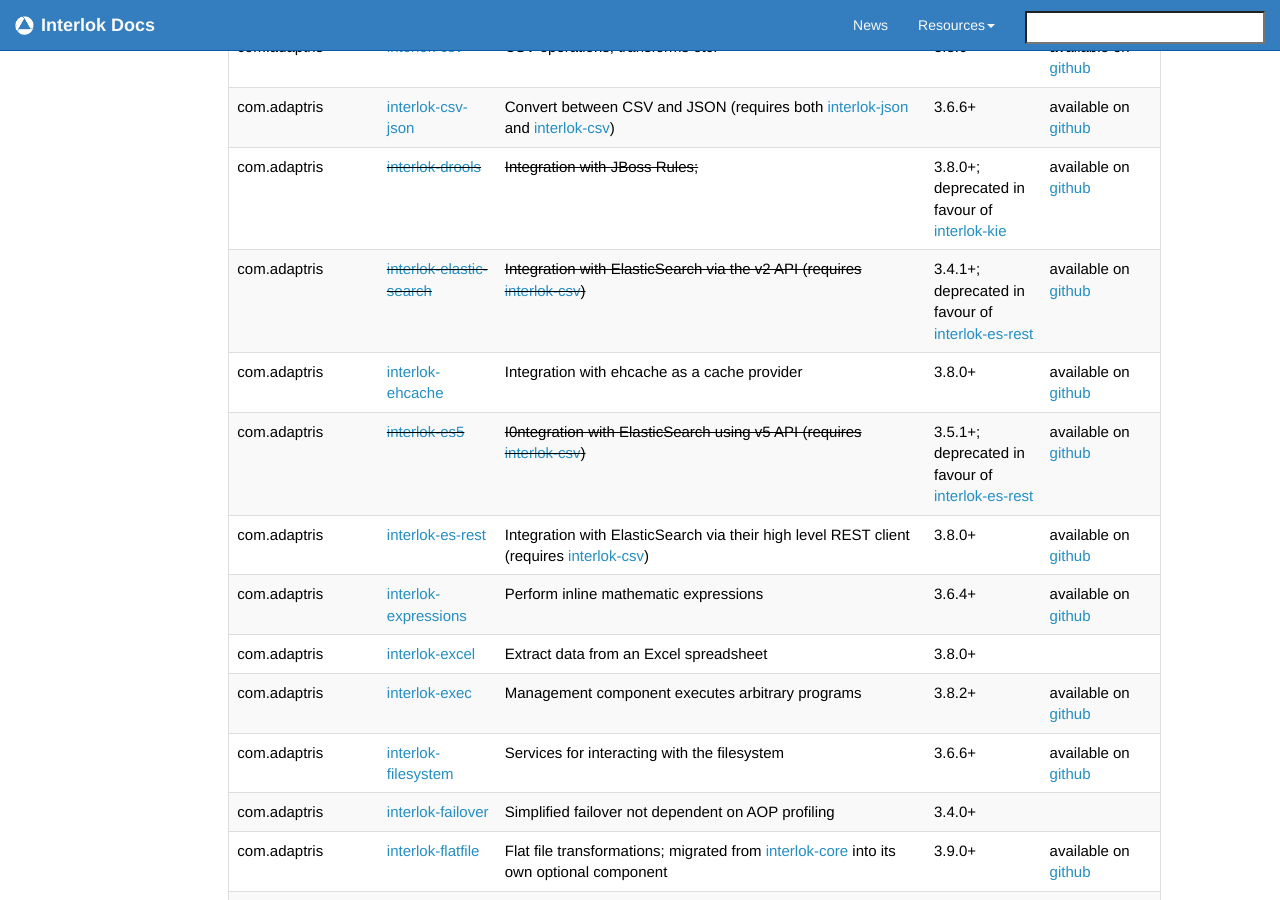
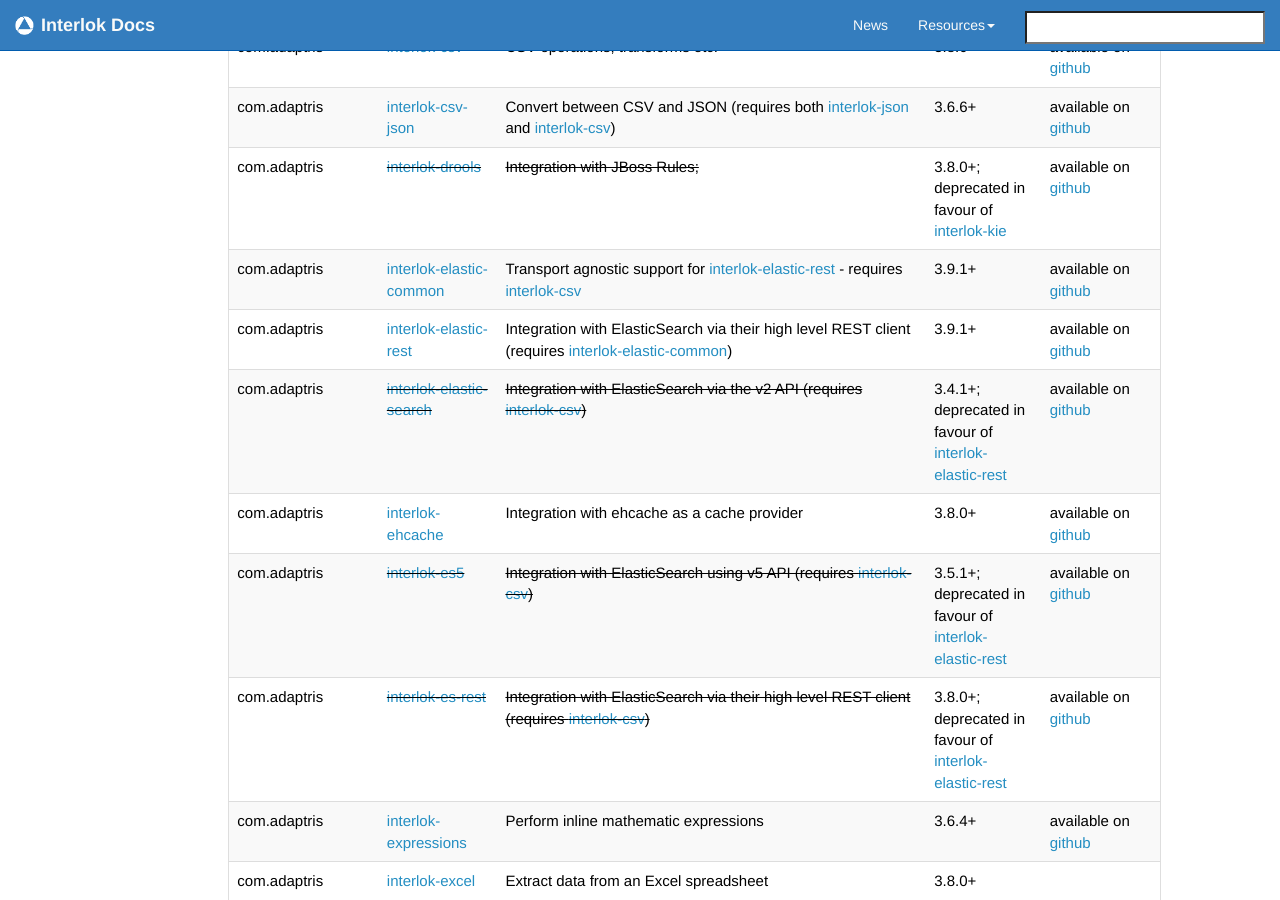
Before and after one commit to adaptris/interlok-docs-legacy, a Jekyll site: the page built from pages/adapter/adapter-optional-components.md, in a window 1280 px wide and 900 px high, scrolled down 1484 px. Built offline with Jekyll 4.4.1, drawn with Linux system fonts in a browser that asks for light colours; nearby versions of some CDN libraries; comment, search, counter and statistics services are not loaded; some of the changed text lies outside the part shown.

Commit message:
INTERLOK-2937 Updated optional components

```diff
--- a/pages/adapter/adapter-optional-components.md
+++ b/pages/adapter/adapter-optional-components.md
@@ -34,10 +34,12 @@
 |com.adaptris | [interlok-csv][] | CSV operations, transforms etc. | 3.8.0+|available on [github](https://github.com/adaptris/interlok-csv)
 |com.adaptris | [interlok-csv-json][] | Convert between CSV and JSON (requires both [interlok-json][] and [interlok-csv][]) | 3.6.6+|available on [github](https://github.com/adaptris/interlok-csv-json)
 |com.adaptris | ~~[interlok-drools][]~~ | ~~Integration with JBoss Rules;~~ | 3.8.0+; deprecated in favour of [interlok-kie][]| available on [github](https://github.com/adaptris/interlok-drools)
-|com.adaptris | ~~[interlok-elastic-search][]~~ | ~~Integration with ElasticSearch via the v2 API (requires [interlok-csv][])~~ | 3.4.1+; deprecated in favour of [interlok-es-rest][] | available on [github](https://github.com/adaptris/interlok-elasticsearch)
+|com.adaptris | [interlok-elastic-common][] | Transport agnostic support for [interlok-elastic-rest][] - requires [interlok-csv][] | 3.9.1+ | available on [github](https://github.com/adaptris/interlok-elastic)
+|com.adaptris | [interlok-elastic-rest][] | Integration with ElasticSearch via their high level REST client (requires [interlok-elastic-common][]) | 3.9.1+ | available on [github](https://github.com/adaptris/interlok-elastic)
+|com.adaptris | ~~[interlok-elastic-search][]~~ | ~~Integration with ElasticSearch via the v2 API (requires [interlok-csv][])~~ | 3.4.1+; deprecated in favour of [interlok-elastic-rest][] | available on [github](https://github.com/adaptris/interlok-elasticsearch)
 |com.adaptris | [interlok-ehcache][] | Integration with ehcache as a cache provider | 3.8.0+ |  available on [github](https://github.com/adaptris/interlok-cache)
-|com.adaptris | ~~[interlok-es5][]~~ | ~~I0ntegration with ElasticSearch using v5 API (requires [interlok-csv][])~~ | 3.5.1+; deprecated in favour of [interlok-es-rest][] | available on [github](https://github.com/adaptris/interlok-es5)
-|com.adaptris | [interlok-es-rest][] | Integration with ElasticSearch via their high level REST client (requires [interlok-csv][]) | 3.8.0+ | available on [github](https://github.com/adaptris/interlok-es-rest)
+|com.adaptris | ~~[interlok-es5][]~~ | ~~Integration with ElasticSearch using v5 API (requires [interlok-csv][])~~ | 3.5.1+; deprecated in favour of [interlok-elastic-rest][] | available on [github](https://github.com/adaptris/interlok-es5)
+|com.adaptris | ~~[interlok-es-rest][]~~ | ~~Integration with ElasticSearch via their high level REST client (requires [interlok-csv][])~~ | 3.8.0+; deprecated in favour of [interlok-elastic-rest][] | available on [github](https://github.com/adaptris/interlok-es-rest)
 |com.adaptris | [interlok-expressions][] | Perform inline mathematic expressions | 3.6.4+ | available on [github](https://github.com/adaptris/interlok-expressions)
 |com.adaptris | [interlok-excel][] | Extract data from an Excel spreadsheet | 3.8.0+
 |com.adaptris | [interlok-exec][] | Management component executes arbitrary programs | 3.8.2+ | available on [github](https://github.com/adaptris/interlok-exec)
@@ -61,7 +63,9 @@
 |com.adaptris | [interlok-json-streaming][] | Transform JSON via a STaX like interface | 3.8.2+ |available on [github](https://github.com/adaptris/interlok-json-streaming)
 |com.adaptris | [interlok-kafka][] | Connect to [Apache Kafka](http://kafka.apache.org/)| 3.8.0+|available on [github](https://github.com/adaptris/interlok-kafka)
 |com.adaptris | [interlok-kie][] | Integration with the drools business rule management system from KIE group | 3.8.2+|available on [github](https://github.com/adaptris/interlok-kie)
-|com.adaptris | [interlok-legacyhttp][] | servicing HTTP requests without Jetty (Java 7 Compatibile where base Interlok Version is)| 3.6.4+
+|com.adaptris | [interlok-kubernetes-metrics][] | [Reporting metrics to kubernetes](advanced-interlok-scaling.html)| 3.9.1+|available on [github](https://github.com/adaptris/interlok-kubernetes)
+|com.adaptris | [interlok-kubernetes-prometheus][] | [Reporting metrics to kubernetes](advanced-interlok-scaling.html)| 3.9.1+|available on [github](https://github.com/adaptris/interlok-kubernetes)
+|com.adaptris | ~~[interlok-legacyhttp][]~~ | ~~servicing HTTP requests without Jetty (Java 7 Compatibile where base Interlok Version is)~~ | 3.6.4+; upgrade to Java 8 already! | available on [github](https://github.com/adaptris/interlok-legacyhttp)
 |com.adaptris | [interlok-licensing][] | Enforces a license on certain components | 3.8.0+
 |com.adaptris | [interlok-logging][] | Custom JMX Appender for [Log4j2](https://logging.apache.org/log4j) | | available on [github](https://github.com/adaptris/interlok)
 |com.adaptris | [interlok-mail][] | Support for Email servers; migrated from [interlok-core][] into its own optional component | 3.9.0+ | available on [github](https://github.com/adaptris/interlok-mail)
@@ -76,7 +80,7 @@
 |com.adaptris | [interlok-oftp][] | Support for OFTP as a transport protocol; requires [interlok-licensing][] | 3.8.0+|
 |com.adaptris | [interlok-okhttp][] | HTTP Producer implementation using the OKHTTP client as the transport | 3.8.2+|available on [github](https://github.com/adaptris/interlok-okhttp)
 |com.adaptris | [interlok-pdf][] | PDF Transformations| 3.8.0+
-|com.adaptris | [interlok-profiler][] | Base package for supporting profiling (used by [interlok-new-relic][] and [interlok-stackify][]) | 3.8.0+
+|com.adaptris | [interlok-profiler][] | Base package for supporting profiling (used by [interlok-new-relic][] and [interlok-stackify][]) | 3.8.0+ | available on [github](https://github.com/adaptris/interlok-profiler)
 |com.adaptris | ~~[interlok-profiler-failover][]~~ | ~~Running an adapter in failover mode; requires [interlok-profiler][]~~| 3.8.0 only; removed in 3.8.1
 |com.adaptris | ~~[interlok-restful-services][]~~ | ~~[Exposing Workflows as a RESTful service](adapter-hosting-rest.html)~~|3.8.0 to 3.8.2 only; removed in 3.8.3
 |com.adaptris | [interlok-reliable-messaging][] | Support for ordered and reliable messaging; requires [interlok-licensing][] | 3.8.0+
@@ -394,3 +398,7 @@
 [interlok-xa-solace]: https://nexus.adaptris.net/nexus/content/groups/public/com/adaptris/interlok-xa-solace
 [interlok-xa-tibco]: https://nexus.adaptris.net/nexus/content/groups/public/com/adaptris/interlok-xa-tibco
 [interlok-xa-wmq]: https://nexus.adaptris.net/nexus/content/groups/public/com/adaptris/interlok-xa-wmq
+[interlok-elastic-rest]: https://nexus.adaptris.net/nexus/content/groups/public/com/adaptris/interlok-elastic-rest
+[interlok-elastic-common]: https://nexus.adaptris.net/nexus/content/groups/public/com/adaptris/interlok-elastic-common
+[interlok-kubernetes-metrics]: https://nexus.adaptris.net/nexus/content/groups/public/com/adaptris/interlok-kubernetes-metrics
+[interlok-kubernetes-prometheus]: https://nexus.adaptris.net/nexus/content/groups/public/com/adaptris/interlok-kubernetes-prometheus
```
Also changed, not shown: pages/advanced/advanced-docker.md (+1 -1 lines).
